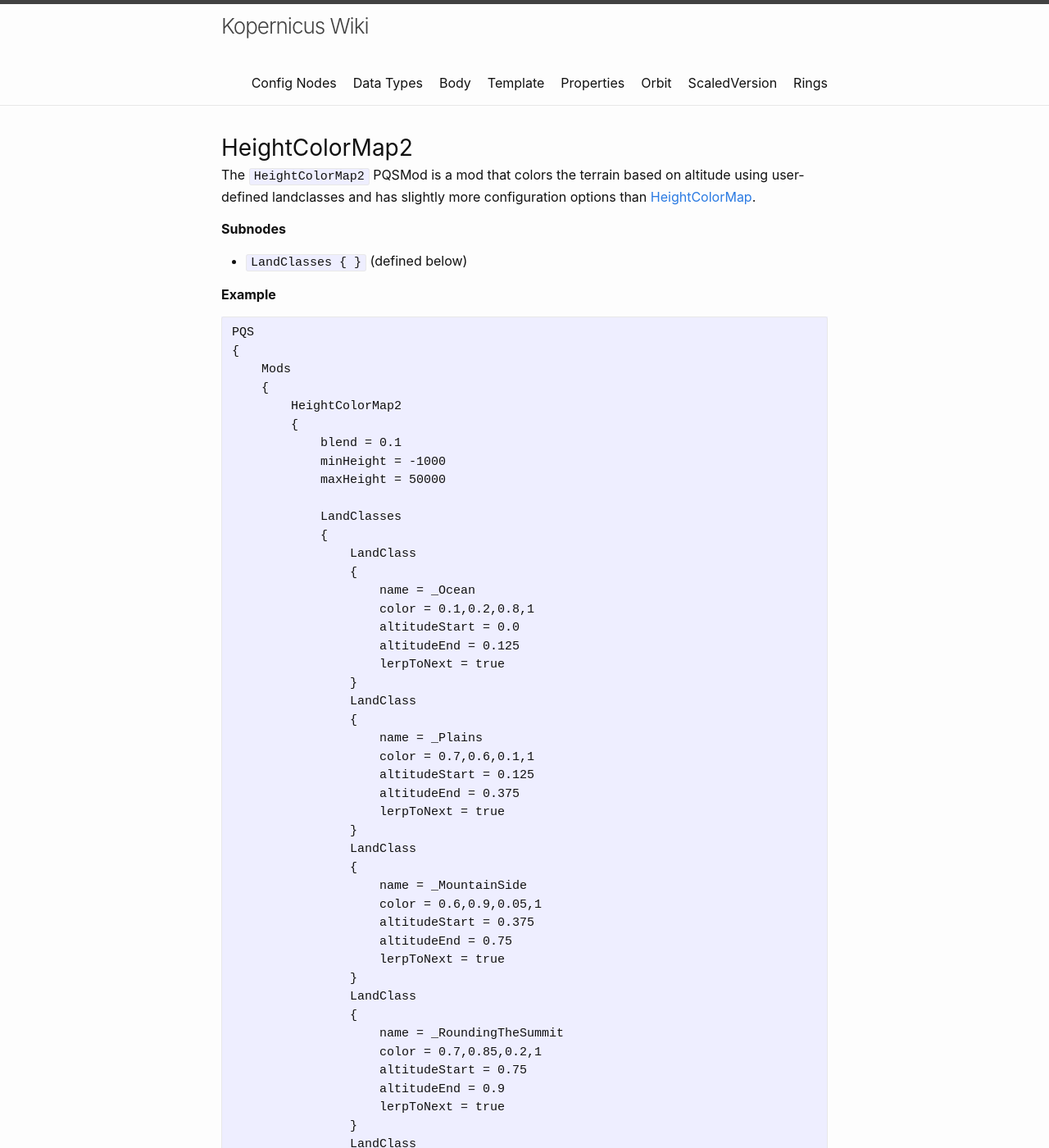
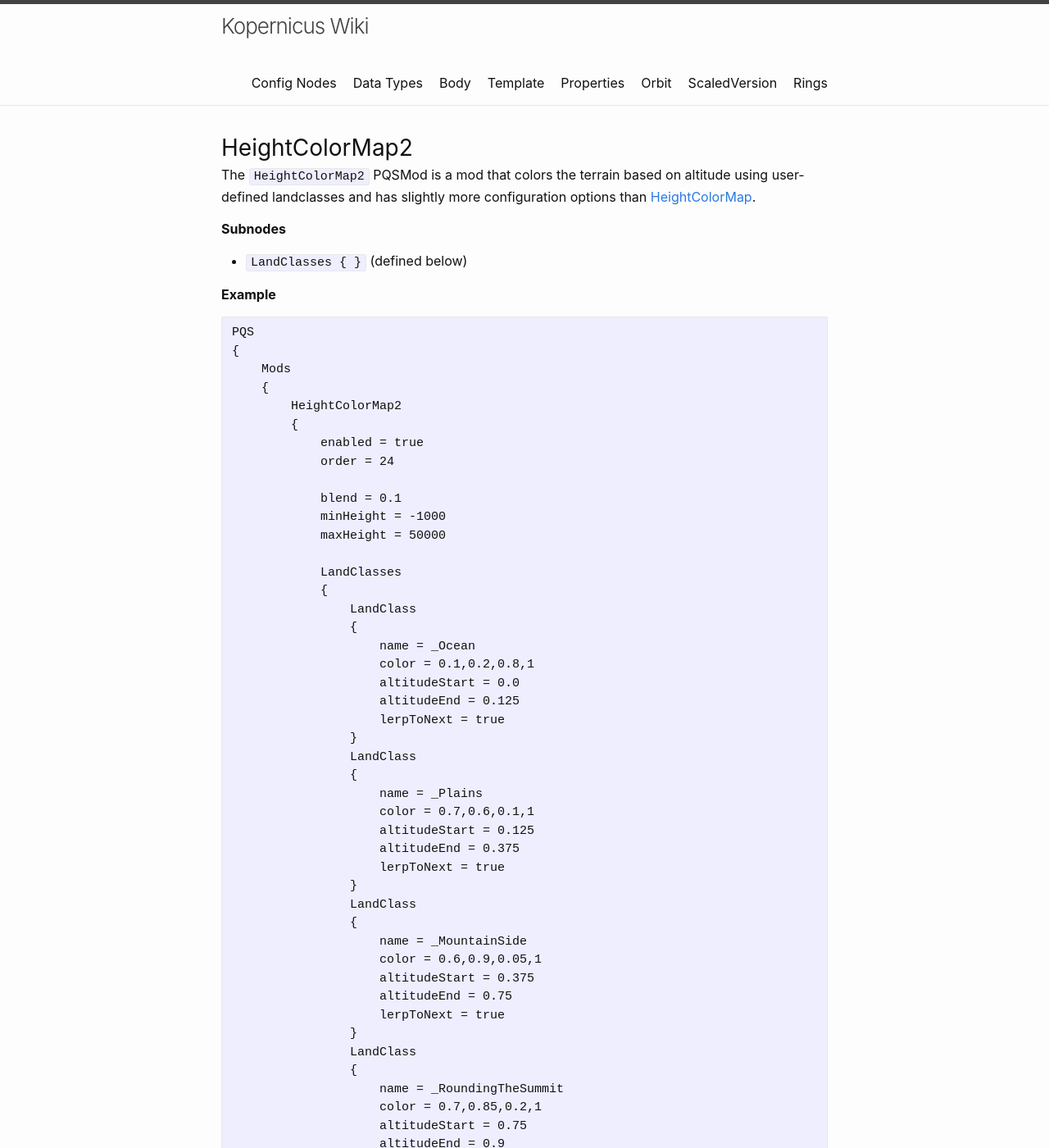
Before and after one commit to Kopernicus/wiki, a Jekyll site: the page built from main/PQSMods/HeightColorMap2.md, in a window 1280 px wide and 1400 px high. Shown: the whole window at 82% size. Built offline with Jekyll 4.4.1, drawn with Linux system fonts in a browser that asks for light colours; some of the changed text lies outside the part shown.

Commit message:
Add enabled/order

```diff
--- a/main/PQSMods/HeightColorMap2.md
+++ b/main/PQSMods/HeightColorMap2.md
@@ -16,6 +16,9 @@ PQS
     {
         HeightColorMap2
         {
+            enabled = true
+            order = 24
+
             blend = 0.1
             minHeight = -1000
             maxHeight = 50000
```
